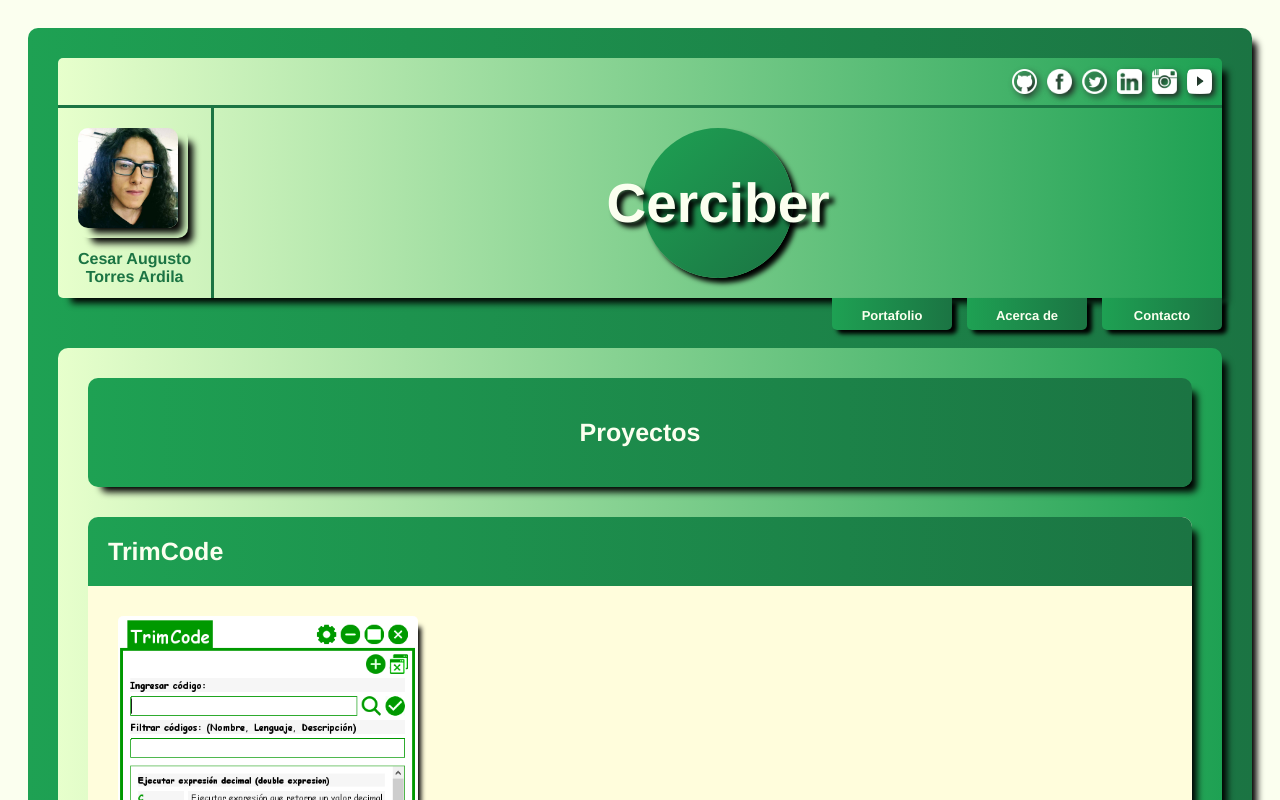
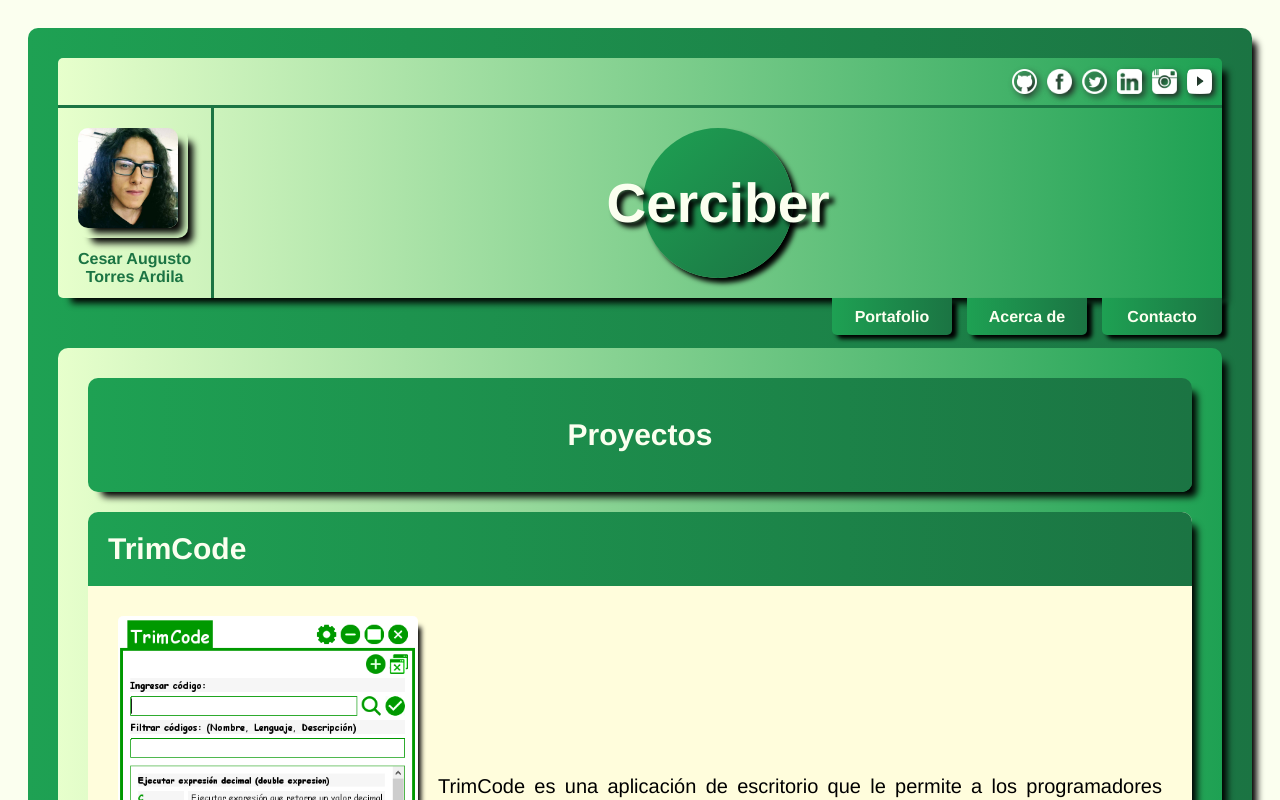
Before and after one commit to cerciber/old-portfolio, a React (Create React App) app: page / in a window 1280 px wide. Shown: the top 800 px of the page. Built offline with nearby package versions, Linux system fonts and the light colour scheme.

Commit message:
Cange text size

```diff
--- a/src/Content/Content.js
+++ b/src/Content/Content.js
@@ -95,7 +95,7 @@ class Content extends React.Component {
   }
 
   render() {
-    return <div>{this.createContent()}</div>;
+    return <div class="content">{this.createContent()}</div>;
   }
 
 }
--- a/src/structure/Structure.css
+++ b/src/structure/Structure.css
@@ -9,10 +9,10 @@
     --color5: rgb(255, 253, 220);
     --color6: rgb(253, 255, 236);
     --color7: rgb(251, 255, 239);
-    --text1: 14px;
-    --text2: 15px;
-    --text3: 14px;
-    --text4: 25px;
+    --text1: 20px;
+    --text2: 20px;
+    --text3: 20px;
+    --text4: 30px;
     --fontWeight: bold;
     --fontFamily: 'Helvetica', 'Arial', sans-serif;
   }
@@ -108,7 +108,7 @@ body {
     padding: 10px;
     margin-left: 15px;
     text-align:center;
-    font-size: 13px;
+    font-size: 16px;
     width: 120px;
     background: linear-gradient(to right,var(--color3),var(--color2));
     box-shadow: 5px 4px 4px 0px var(--color1);
@@ -119,7 +119,7 @@ body {
     position: relative;
     transition: min-height .3s;
     overflow: hidden;
-    height: 32px;
+    height: 37px;
 }
 
 .tab2 {
@@ -138,12 +138,12 @@ body {
     cursor:pointer;
     background: var(--color3);
     background: linear-gradient(to right,var(--color2),var(--color3));
-    font-size: 14px;
+    font-size: 17px;
 }
 
 .tab2:hover {
     transition: min-height .3s ease-in-out;
-    min-height: 175px;
+    min-height: 195px;
 }
 
 .subtab:hover {
@@ -180,15 +180,20 @@ body {
 }
 
 .content {
+    display: flex;
+    flex-direction: row;
+    flex-wrap: wrap;
     margin-top: -25px;
-    padding-top: 30px;
-    padding-left: 30px;
-    padding-right: 30px;
-    padding-bottom: 1px;
+    padding: 20px;
     background: linear-gradient(to right,var(--color4),var(--color3));
     box-shadow: 9px 9px 7px -4px var(--color1);
     border-radius: 10px 10px 10px 10px;
     animation: 2s ease-out 0s 1 contentAnimation;
+}
+
+.baseModule {
+    width: 100%;
+    margin: 10px;
 }
 
 .user {
@@ -316,7 +321,6 @@ body {
 	-webkit-box-shadow: 9px 9px 7px -4px var(--color1);
 	-moz-box-shadow: 9px 9px 7px -4px var(--color1);
 	box-shadow: 9px 9px 7px -4px var(--color1);
-    margin-bottom: 30px;
     overflow: hidden;
 }
 
@@ -329,6 +333,7 @@ body {
 
 .caracteristics-description {
     font-size: var(--text3);
+    text-align: justify;
     color: var(--color1);
     margin: 20px;
 }
@@ -350,6 +355,7 @@ body {
 .caracteristics-subdescriptions {
     font-size: var(--text1);
     float: left;
+    text-align: justify;
     width: 60%;
     color: var(--color1);
     margin-bottom: 20px;
@@ -365,9 +371,9 @@ body {
 
 .description-description {
     font-size: var(--text3);
-    text-align: center;
+    text-align: justify;
     color: var(--color1);
-    margin: 20px;
+    margin: 30px;
 }
 
 .descriptionImage {
@@ -381,7 +387,7 @@ body {
     width: 100%;
   }
 
-@media only screen and (max-width: 1000px) {
+@media only screen and (max-width: 700px) {
     .descriptionImage {
         flex-flow: wrap;
     }
@@ -411,7 +417,7 @@ body {
 
 .descriptionImage-description {
     font-size: var(--text3);
-    text-align: center;
+    text-align: justify;
     color: var(--color1);
 }
 
@@ -431,23 +437,16 @@ body {
     font-size: var(--text3);
     color: var(--color1);
     padding: 20px;
-    text-align: center;
+    text-align: justify;
 }
 
 .descriptionImages-content {
     display: flex;
+    flex-flow: wrap;
     align-items: center;
     justify-content: center;
     margin: 20px;
     flex: 1 1 0px;
-}
-
-@media only screen and (max-width: 1000px) {
-    .descriptionImages-content {
-        flex-flow: wrap;
-        flex: 1 1 0px;
-    }
-
 }
 
 .descriptionImages {
@@ -488,7 +487,7 @@ body {
 .descriptionImages-subdescriptions {
     flex-basis: 100%;
     font-size: var(--text1);
-    text-align: center;
+    text-align: justify;
     color: var(--color1);
 }
 
@@ -557,7 +556,7 @@ body {
 
 .slides-description {
     font-size: var(--text3);
-    text-align: center;
+    text-align: justify;
     color: var(--color1);
     margin: 20px;
 }
@@ -609,7 +608,7 @@ body {
 
 .slides-subdescriptions {
     font-size: var(--text1);
-    text-align: center;
+    text-align: justify;
     color: var(--color1);
     margin: 20px;
 }
--- a/src/structure/Structure.js
+++ b/src/structure/Structure.js
@@ -15,7 +15,10 @@ class Structure extends React.Component {
   callback = (dataFromChild) => {
     this.setState({scene: dataFromChild})
     window.scrollTo(0, 0)
+  }
 
+  changeTheme(e){
+    document.documentElement.style.setProperty('--base', "blue");
   }
 
   render() {
@@ -60,7 +63,7 @@ class Structure extends React.Component {
             </div>
           </ul>
         </nav>
-        <div class="content">
+        <div>
           <Content callbackFromParent={this.callback} scene={this.state.scene}></Content>
         </div>
       </div>
```
